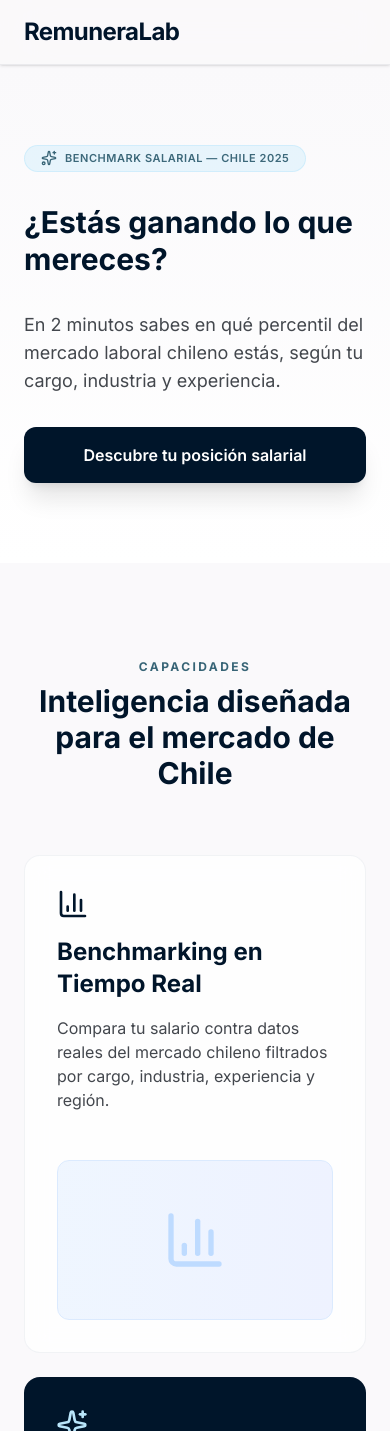
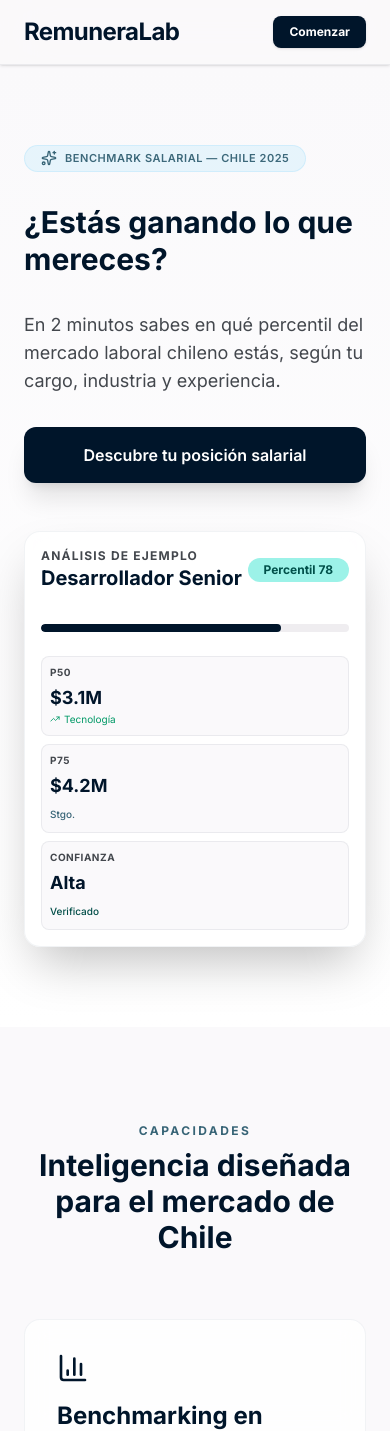
Before and after one commit to remuneralab/RemuneraLab, a Next.js app: page / in a window 390 px wide. Shown: the top 1431 px of the page. Built offline with nearby package versions, Linux system fonts and the light colour scheme.

Commit message:
fix: responsive real — navbar compacto y card en 1 col en mobile

```diff
--- a/src/app/page.tsx
+++ b/src/app/page.tsx
@@ -20,9 +20,9 @@ export default function Home() {
           <span className="text-2xl font-bold tracking-tight text-primary">RemuneraLab</span>
           <a
             href="/formulario"
-            className="hidden sm:block bg-primary text-on-primary font-bold px-6 py-2 rounded-lg hover:opacity-90 transition-all text-sm shadow-sm"
+            className="bg-primary text-on-primary font-bold px-4 py-2 rounded-lg hover:opacity-90 transition-all text-xs sm:text-sm sm:px-6 shadow-sm whitespace-nowrap"
           >
-            Descubre tu percentil
+            Comenzar
           </a>
         </div>
       </header>
@@ -63,9 +63,9 @@ export default function Home() {
               initial={{ opacity: 0, scale: 0.95 }}
               animate={{ opacity: 1, scale: 1 }}
               transition={{ delay: 0.2 }}
-              className="relative hidden md:block"
+              className="relative"
             >
-              <div className="glass-card rounded-2xl p-8 shadow-2xl relative z-10 border border-white/50">
+              <div className="glass-card rounded-2xl p-4 sm:p-8 shadow-2xl relative z-10 border border-white/50">
                 <div className="flex items-center justify-between mb-8">
                   <div>
                     <p className="text-xs font-bold text-on-surface-variant uppercase tracking-widest">
@@ -81,7 +81,7 @@ export default function Home() {
                   <div className="h-2 w-full bg-surface-container rounded-full overflow-hidden">
                     <div className="h-full bg-primary w-[78%] rounded-full" />
                   </div>
-                  <div className="grid grid-cols-3 gap-2">
+                  <div className="grid grid-cols-1 sm:grid-cols-3 gap-2">
                     <div className="bg-surface p-2 sm:p-4 rounded-lg border border-outline-variant/30">
                       <p className="text-[10px] font-bold text-on-surface-variant uppercase tracking-wider mb-1">P50</p>
                       <p className="text-lg font-bold text-primary">$3.1M</p>
```
